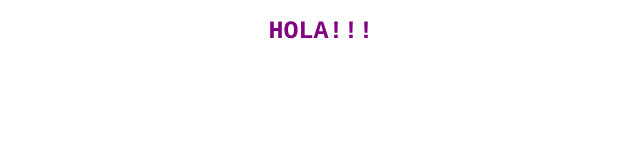
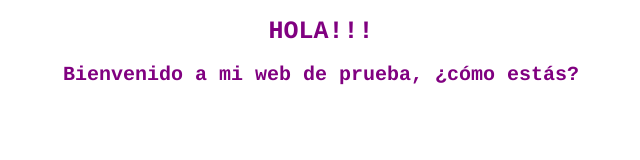
Before and after one commit to LauraAdrover/web, a plain HTML site: page index.html in a window 1280 px wide. Shown: the whole page, without its empty margins (319-959 px from the left). Drawn offline with Linux system fonts and the light colour scheme.

Commit message:
modificado estilos y creado h2

```diff
--- a/index.html
+++ b/index.html
@@ -6,5 +6,6 @@
 </head>
 <body>
 <h1>HOLA!!!</h1>
+<h2>Bienvenido a mi web de prueba, ¿cómo estás?</h2>
 </body>
 </html>
--- a/style.css
+++ b/style.css
@@ -1,4 +1,7 @@
-h1{font-family:Courier;
+h1, h2{font-family:Courier;
 color:purple;
-font-size:25px;
+
 text-align:center;}
+
+h1{font-size:25px;}
+h2{font-size:20px;}
```
